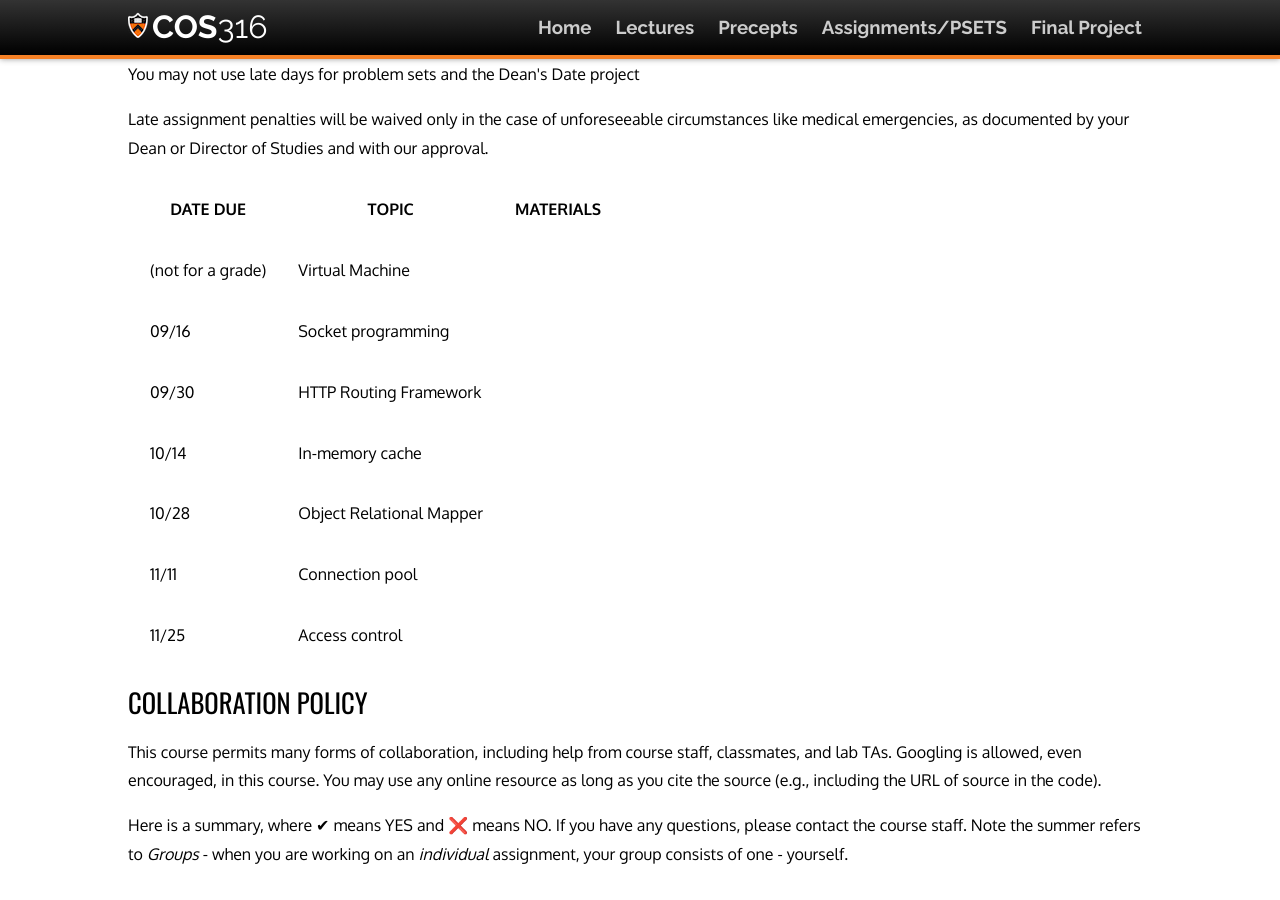
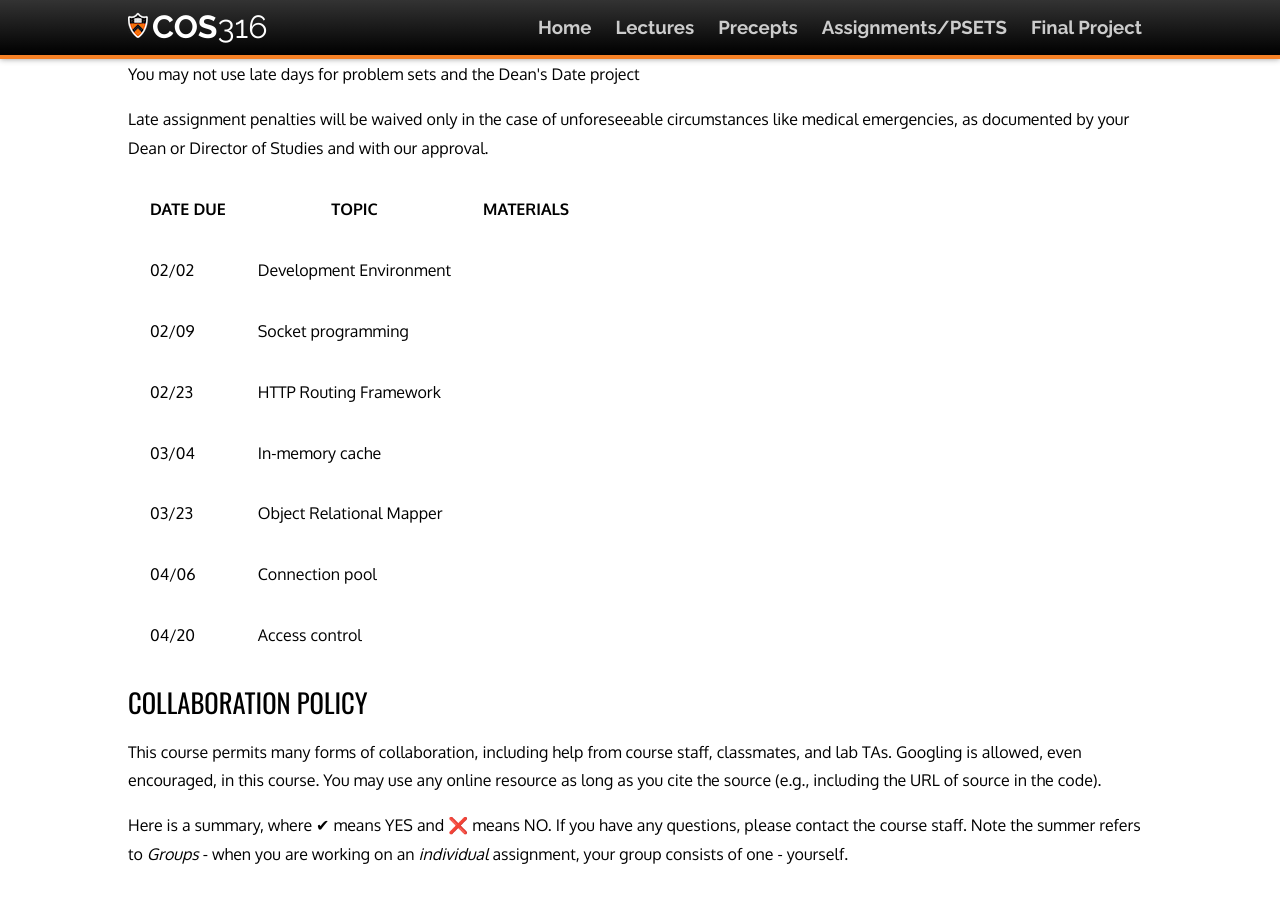
Before and after one commit to cos316/cos316-web, a Jekyll site: the page built from assignments.md, in a window 1280 px wide and 900 px high, scrolled down 520 px. Built offline with Jekyll 4.4.1, drawn with Linux system fonts in a browser that asks for light colours; nearby versions of some CDN libraries.

Commit message:
Update assignment dates

```diff
--- a/assignments.md
+++ b/assignments.md
@@ -36,13 +36,13 @@ your Dean or Director of Studies and with our approval.
 
 | DATE DUE               |TOPIC                     | MATERIALS
 | -----------------------|--------------------------|---------------------------------------------------------|
-| (not for a grade)      | Virtual Machine          | |
-| 09/16                  | Socket programming       | |
-| 09/30                  | HTTP Routing Framework   | |
-| 10/14                  | In-memory cache          | |
-| 10/28                  | Object Relational Mapper | |
-| 11/11                  | Connection pool          | |
-| 11/25                  | Access control           | |
+| 02/02                  | Development Environment  | |
+| 02/09                  | Socket programming       | |
+| 02/23                  | HTTP Routing Framework   | |
+| 03/04                  | In-memory cache          | |
+| 03/23                  | Object Relational Mapper | |
+| 04/06                  | Connection pool          | |
+| 04/20                  | Access control           | |
 
 ## Collaboration Policy
 
```
